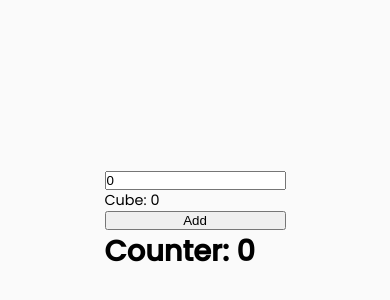
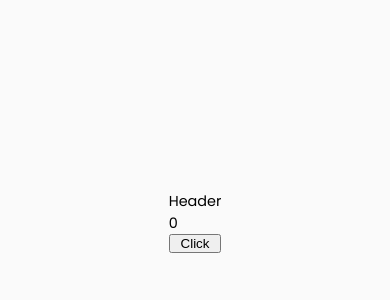
Before and after one commit to cedik456/all-react-hooks-tutorial, a React (Vite) app: page / in a window 390 px wide. Shown: the part 200-500 px from the top of the page. Built offline with nearby package versions, Linux system fonts and the light colour scheme.

Commit message:
Part 5: Use Callback Finished

```diff
--- a/src/App.jsx
+++ b/src/App.jsx
@@ -1,10 +1,10 @@
 import React from "react";
-import UseMemo from "./Components/UseMemo/UseMemo";
+import UseCallbackApp from "./Components/UseCallback/UseCallbackApp";
 
 function App() {
   return (
     <>
-      <UseMemo />
+      <UseCallbackApp />
     </>
   );
 }
--- /dev/null
+++ b/src/Components/UseCallback/UseCallback.css
@@ -0,0 +1,89 @@
+@import url("https://fonts.googleapis.com/css2?family=Poppins:wght@300;400;500&family=Rubik:wght@900&display=swap");
+
+/* Define custom root variables */
+:root {
+  --font-family: "Poppins", sans-serif;
+  --line-height: 1.5;
+}
+
+/* Box sizing rules */
+*,
+*::before,
+*::after {
+  box-sizing: border-box;
+}
+
+* {
+  margin: 0;
+  padding: 0;
+}
+
+ul[role="list"],
+ol[role="list"] {
+  list-style: none;
+}
+
+html:focus-within {
+  scroll-behavior: smooth;
+}
+
+html,
+body {
+  height: 100%;
+}
+
+body {
+  min-height: 100vh;
+  text-rendering: optimizeSpeed;
+  line-height: var(--line-height);
+  font-family: var(--font-family);
+  cursor: default;
+}
+
+a:not([class]) {
+  text-decoration-skip-ink: auto;
+}
+
+img,
+picture {
+  max-width: 100%;
+}
+
+@media (prefers-reduced-motion: reduce) {
+  html:focus-within {
+    scroll-behavior: auto;
+  }
+
+  *,
+  *::before,
+  *::after {
+    animation-duration: 0.01ms !important;
+    animation-iteration-count: 1 !important;
+    transition-duration: 0.01ms !important;
+    scroll-behavior: auto !important;
+  }
+}
+
+/* Additional media query for responsive typography */
+@media (max-width: 600px) {
+  body {
+    font-size: 0.9rem; /* Adjust base font size for smaller screens */
+  }
+}
+
+.container {
+  display: flex;
+  justify-content: center;
+  align-items: center;
+  height: 100vh;
+}
+
+.wrapper {
+  display: flex;
+  flex-direction: column;
+}
+
+.btn-container {
+  display: flex;
+  gap: 0.5rem;
+}
--- /dev/null
+++ b/src/Components/UseCallback/UseCallbackApp.jsx
@@ -0,0 +1,21 @@
+import React, { useCallback, useState } from "react";
+import "./UseCallback.css";
+import UseCallbackHeader from "./UseCallbackHeader";
+
+function UseCallbackApp() {
+  const [count, setCount] = useState(0);
+
+  const newFunction = useCallback((count) => {}, [count]);
+
+  return (
+    <div className="container">
+      <div className="wrapper">
+        <UseCallbackHeader newFunction={newFunction} />
+        <p>{count}</p>
+        <button onClick={() => setCount((prev) => prev + 1)}>Click</button>
+      </div>
+    </div>
+  );
+}
+
+export default UseCallbackApp;
--- /dev/null
+++ b/src/Components/UseCallback/UseCallbackHeader.jsx
@@ -0,0 +1,13 @@
+import React, { useMemo } from "react";
+
+function UseCallbackHeader() {
+  console.log("Header Rendered");
+
+  return (
+    <div>
+      <p>Header</p>
+    </div>
+  );
+}
+
+export default React.memo(UseCallbackHeader);
--- a/src/main.jsx
+++ b/src/main.jsx
@@ -3,8 +3,4 @@ import { createRoot } from "react-dom/client";
 import "./index.css";
 import App from "./App.jsx";
 
-createRoot(document.getElementById("root")).render(
-  <StrictMode>
-    <App />
-  </StrictMode>
-);
+createRoot(document.getElementById("root")).render(<App />);
```
